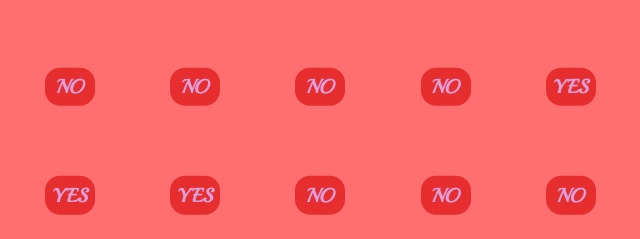
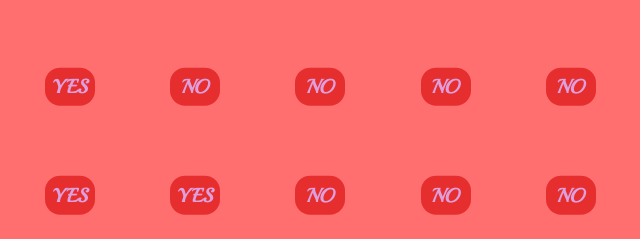
Before and after one commit to Tommy0201/caocymapm, a plain HTML site: page index.html in a window 1280 px wide. Shown: the part 294-533 px from the top of the page, 563-1203 px from the left. Drawn offline with Linux system fonts and the light colour scheme; a web font is replaced by a local one.

Commit message:
Update index.html

```diff
--- a/index.html
+++ b/index.html
@@ -23,11 +23,11 @@
         <div class="key" data-key="NO">NO</div>
         <div class="key" data-key="NO">NO</div>
         <div class="key" data-key="NO">NO</div>
+        <div class="key" data-key="YES">YES</div>
         <div class="key" data-key="NO">NO</div>
         <div class="key" data-key="NO">NO</div>
         <div class="key" data-key="NO">NO</div>
-        <div class="key" data-key="NO">NO</div>
-        <div class="key" data-key="YES">YES</div>
+        <div class="key" data-key="NP">NO</div>
         <div class="key" data-key="NO">NO</div>
         <div class="key" data-key="NO">NO</div>
         <div class="key" data-key="NO">NO</div>
```
